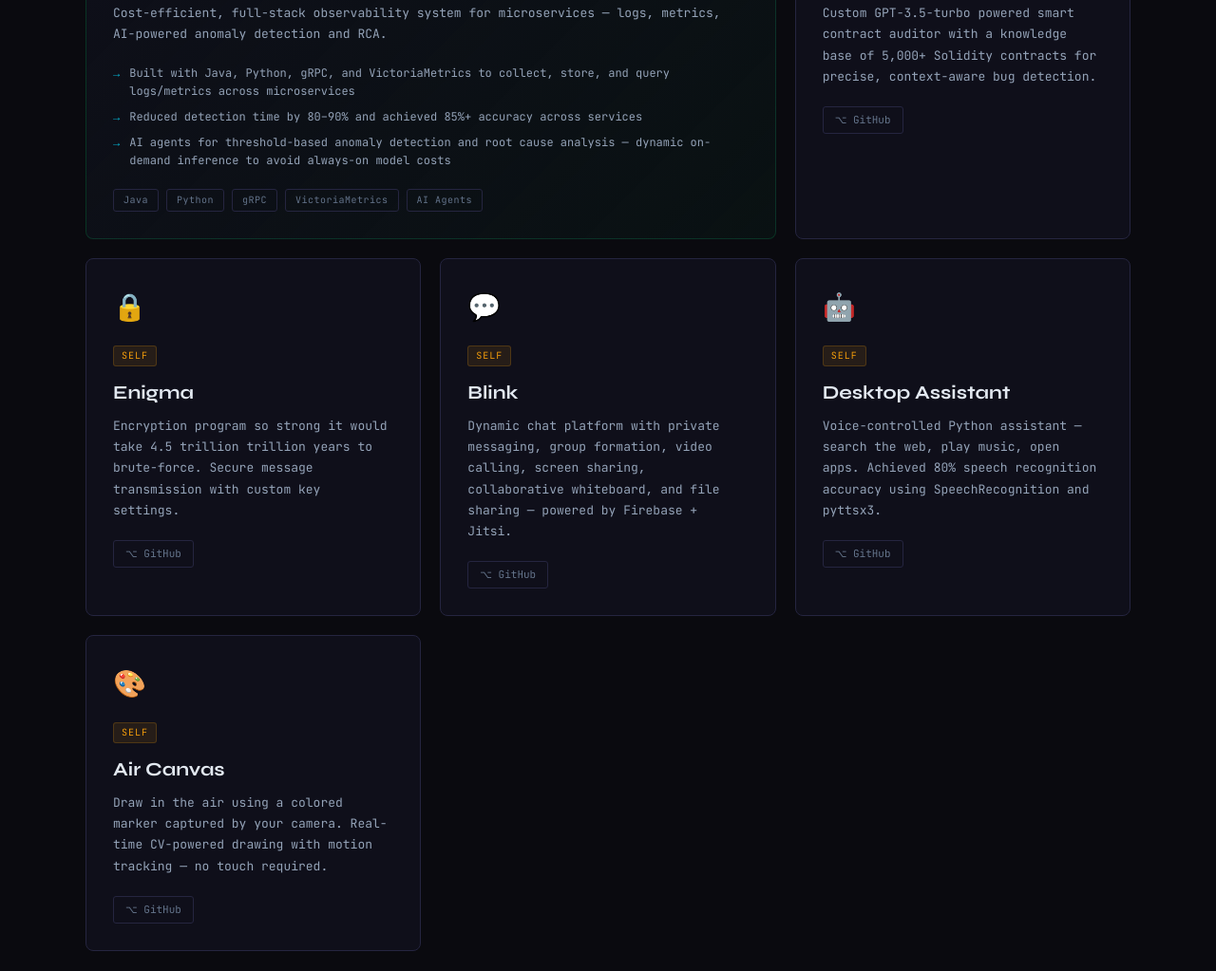
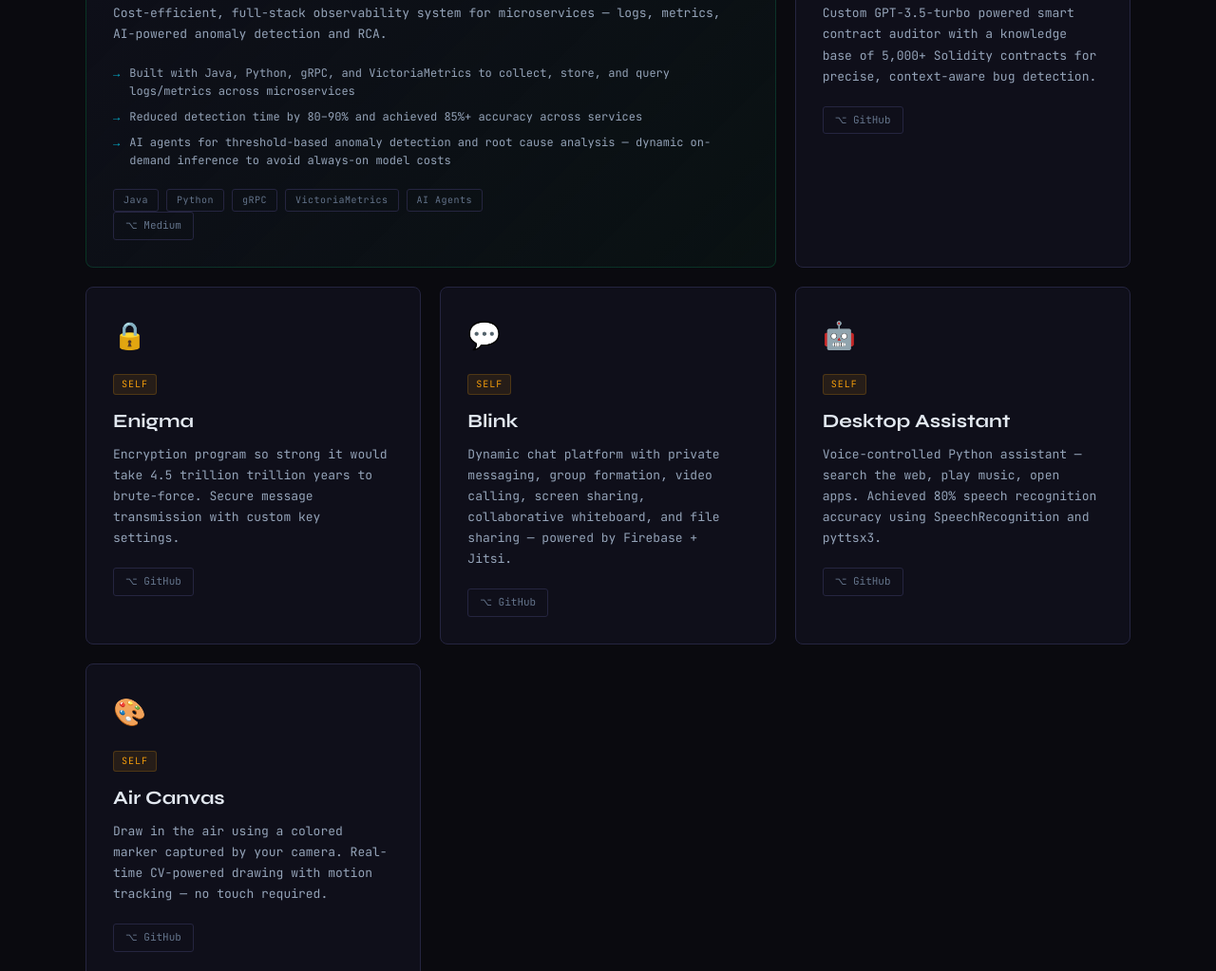
Before and after one commit to Rajneesh100/itsme, a plain HTML site: page index.html in a window 1280 px wide. Shown: the part 3259-4282 px from the top of the page at 95% size. Drawn offline with Linux system fonts and the light colour scheme.

Commit message:
Update index.html

```diff
--- a/index.html
+++ b/index.html
@@ -1058,6 +1058,9 @@ footer {
         <div class="exp-tags">
           <span class="tag">Java</span><span class="tag">Python</span><span class="tag">gRPC</span><span class="tag">VictoriaMetrics</span><span class="tag">AI Agents</span>
         </div>
+        <div class="project-links">
+          <a href="https://medium.com/@rajneesh.work123/from-chaos-to-logs-building-digest-logger-at-hackme3-ef6cab85c1b0" class="project-link" target="_blank">⌥ Medium</a>
+        </div>
       </div>
 
       <!-- Solidity Analyser -->
```
